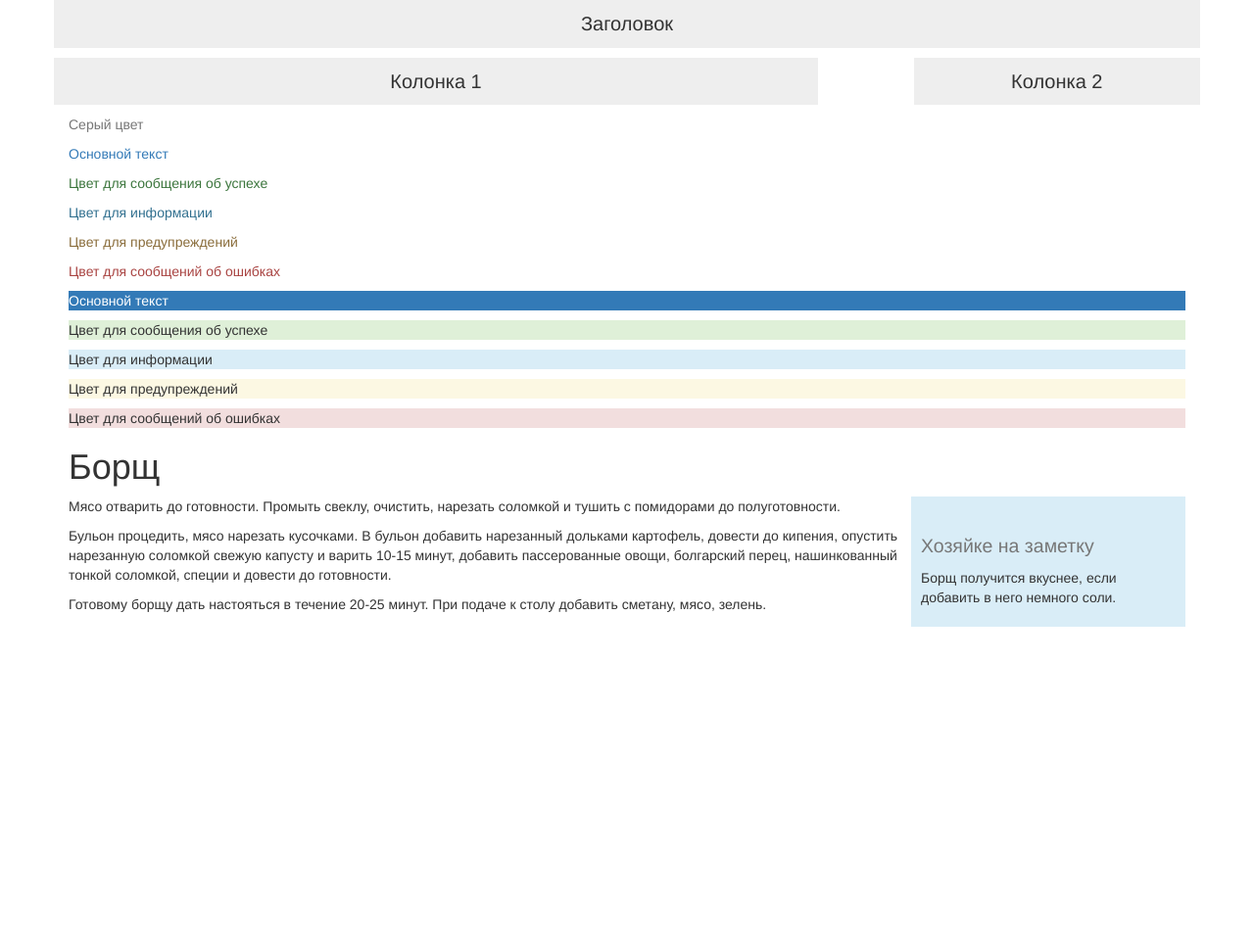
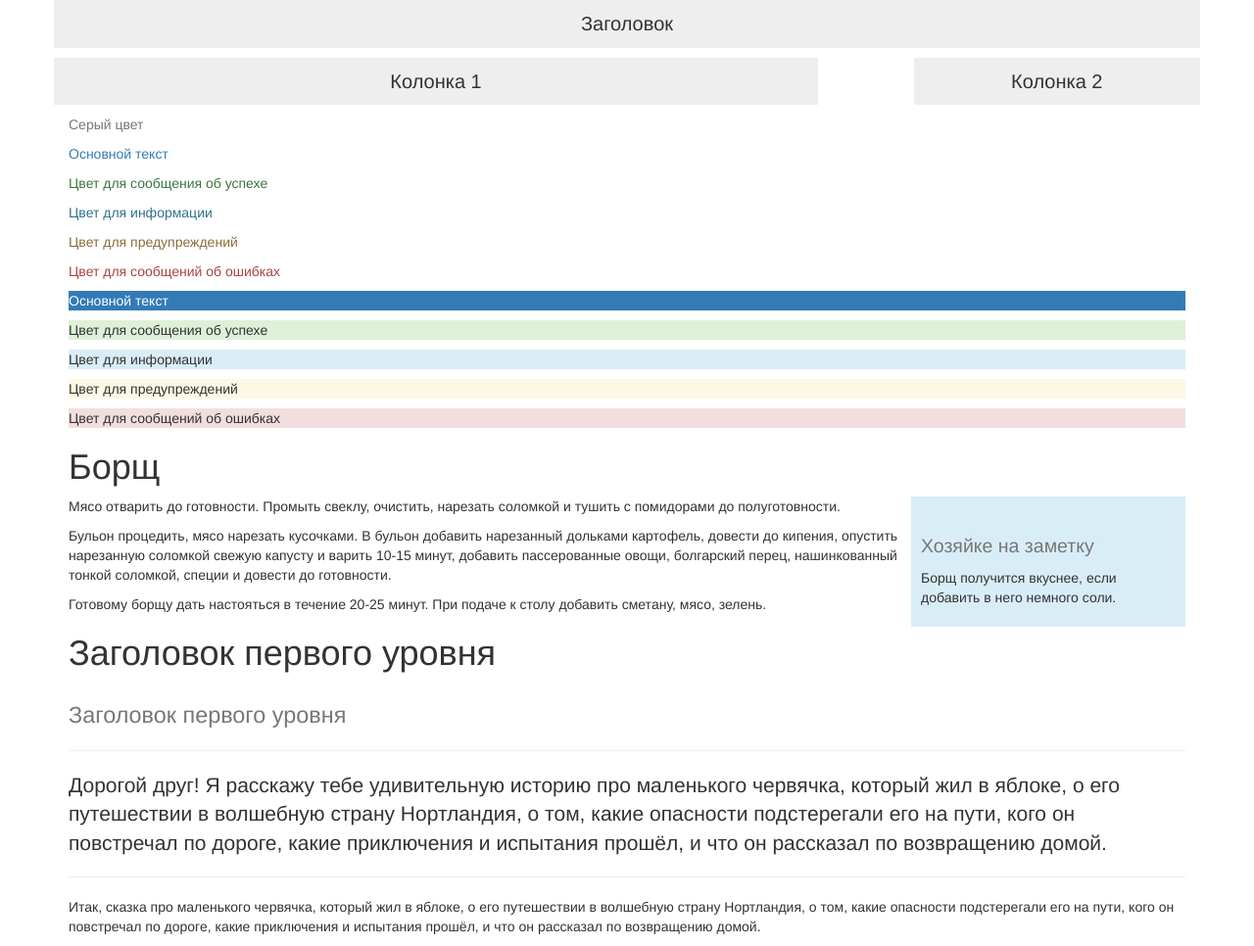
Before and after one commit to mklescheva/bootstrap-example, a plain HTML site: page index.html in a window 1280 px wide. Shown: the whole page at 98% size. Before the commit the page ends 800 px from the top, so only its background shows below. Drawn offline with Linux system fonts and the light colour scheme.

Commit message:
Add text
Add lead example

```diff
--- a/index.html
+++ b/index.html
@@ -64,6 +64,22 @@
 				<p>Готовому борщу дать настояться в течение 20-25 минут. При подаче к столу добавить сметану, мясо, зелень.</p>
 			</div>
 
+			<h1>Заголовок первого уровня</h1>
+			<h1><small>Заголовок первого уровня</small></h1>
+			<hr>
+			<p class="lead">Дорогой друг! Я расскажу тебе удивительную историю
+			 про маленького червячка, который жил в яблоке,
+			 о его путешествии в волшебную страну Нортландия, о том,
+			 какие опасности подстерегали его на пути, кого он повстречал
+			 по дороге, какие приключения и испытания прошёл,
+			 и что он рассказал по возвращению домой.</p>
+			<hr>
+			<p>Итак, сказка про маленького червячка, который жил в яблоке,
+			 о его путешествии в волшебную страну Нортландия, о том,
+			 какие опасности подстерегали его на пути, кого он повстречал
+			 по дороге, какие приключения и испытания прошёл,
+			 и что он рассказал по возвращению домой.</p>
+
 		</div>
 
 		<script src="bootstrap/jquery-3.3.1.js"></script>
```
